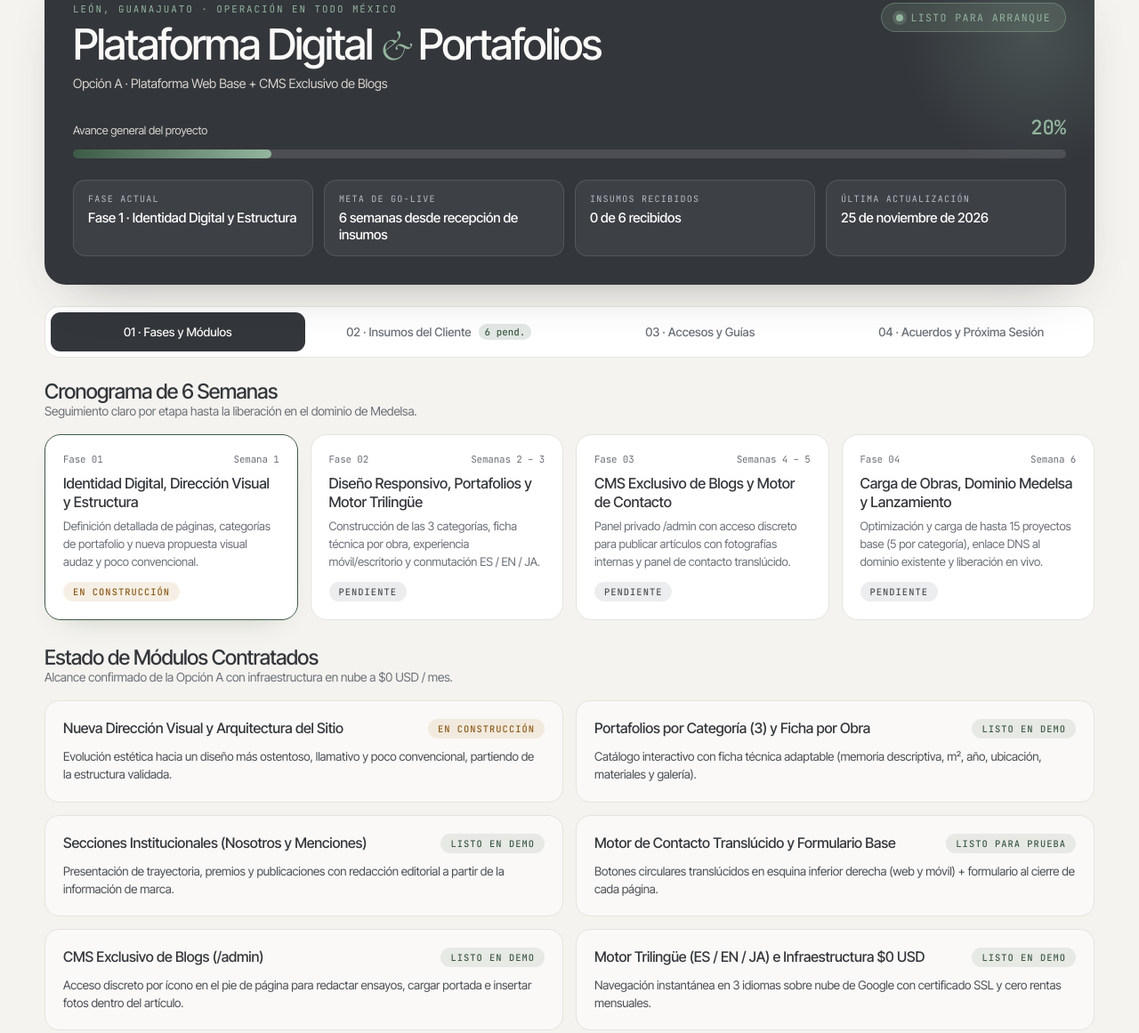
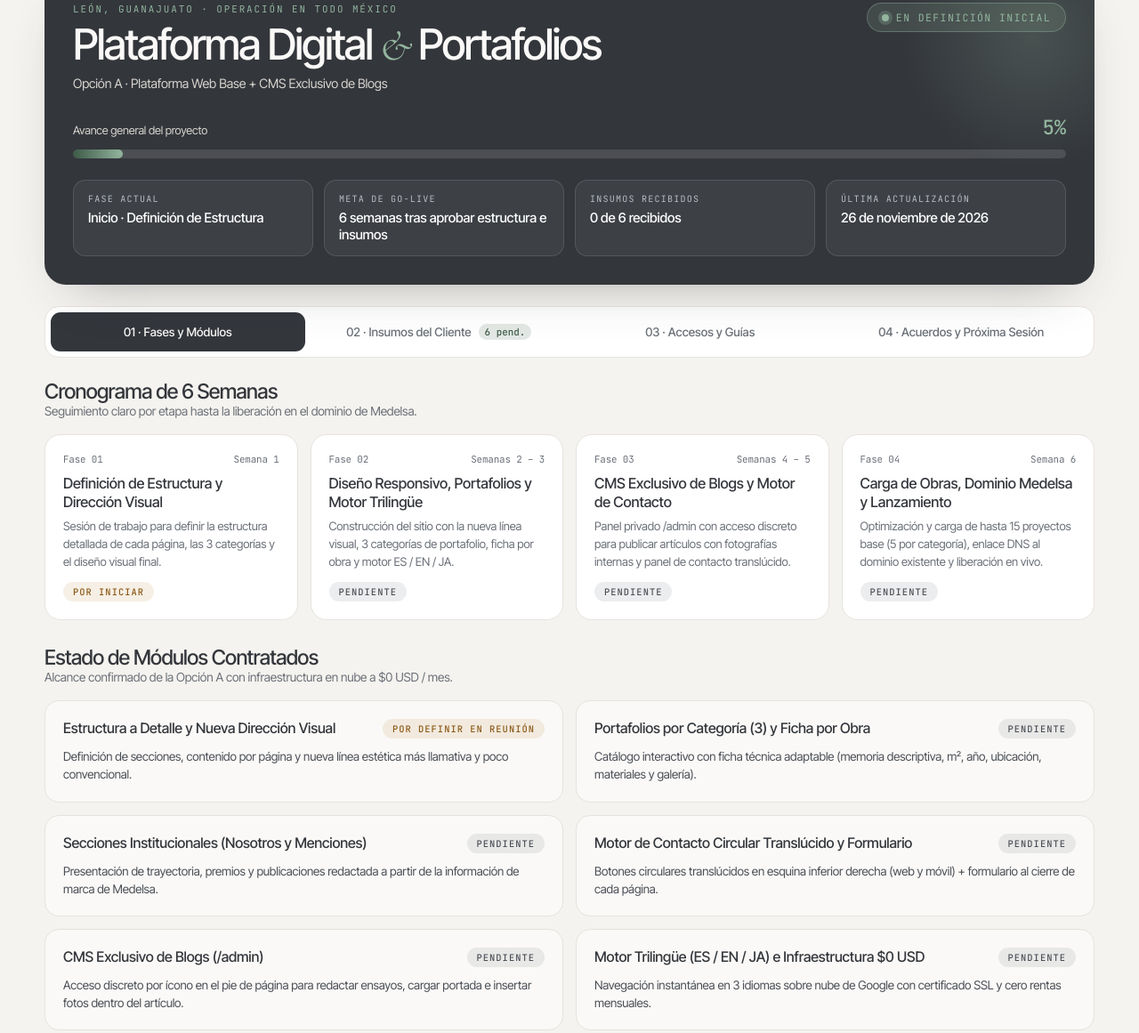
Before and after one commit to andrescorderor/propuesta-medelsa, a plain HTML site: page portal.html in a window 1280 px wide. Shown: the part 132-1293 px from the top of the page at 89% size. Drawn offline with nearby package versions, Linux system fonts and the light colour scheme.

Commit message:
chore: align portal status with pre-kickoff structure definition stage

```diff
--- a/ops-data/client-portal.json
+++ b/ops-data/client-portal.json
@@ -4,12 +4,12 @@
     "projectName": "Plataforma Digital & Portafolios",
     "scopeLabel": "Opción A · Plataforma Web Base + CMS Exclusivo de Blogs",
     "location": "León, Guanajuato · Operación en todo México",
-    "healthStatus": "Listo para Arranque",
-    "healthTone": "green",
-    "lastUpdated": "25 de noviembre de 2026",
-    "progressPercent": 20,
-    "currentPhase": "Fase 1 · Identidad Digital y Estructura",
-    "targetGoLive": "6 semanas desde recepción de insumos",
+    "healthStatus": "En Definición Inicial",
+    "healthTone": "amber",
+    "lastUpdated": "26 de noviembre de 2026",
+    "progressPercent": 5,
+    "currentPhase": "Inicio · Definición de Estructura",
+    "targetGoLive": "6 semanas tras aprobar estructura e insumos",
     "hostingCost": "$0 USD / mes"
   },
   "phases": [
@@ -17,9 +17,9 @@
       "id": "f1",
       "code": "Fase 01",
       "weeks": "Semana 1",
-      "title": "Identidad Digital, Dirección Visual y Estructura",
-      "status": "En Construcción",
-      "summary": "Definición detallada de páginas, categorías de portafolio y nueva propuesta visual audaz y poco convencional."
+      "title": "Definición de Estructura y Dirección Visual",
+      "status": "Por Iniciar",
+      "summary": "Sesión de trabajo para definir la estructura detallada de cada página, las 3 categorías y el diseño visual final."
     },
     {
       "id": "f2",
@@ -27,7 +27,7 @@
       "weeks": "Semanas 2 – 3",
       "title": "Diseño Responsivo, Portafolios y Motor Trilingüe",
       "status": "Pendiente",
-      "summary": "Construcción de las 3 categorías, ficha técnica por obra, experiencia móvil/escritorio y conmutación ES / EN / JA."
+      "summary": "Construcción del sitio con la nueva línea visual, 3 categorías de portafolio, ficha por obra y motor ES / EN / JA."
     },
     {
       "id": "f3",
@@ -49,55 +49,55 @@
   "modules": [
     {
       "id": "m1",
-      "name": "Nueva Dirección Visual y Arquitectura del Sitio",
-      "status": "En Construcción",
-      "detail": "Evolución estética hacia un diseño más ostentoso, llamativo y poco convencional, partiendo de la estructura validada."
+      "name": "Estructura a Detalle y Nueva Dirección Visual",
+      "status": "Por Definir en Reunión",
+      "detail": "Definición de secciones, contenido por página y nueva línea estética más llamativa y poco convencional."
     },
     {
       "id": "m2",
       "name": "Portafolios por Categoría (3) y Ficha por Obra",
-      "status": "Listo en Demo",
+      "status": "Pendiente",
       "detail": "Catálogo interactivo con ficha técnica adaptable (memoria descriptiva, m², año, ubicación, materiales y galería)."
     },
     {
       "id": "m3",
       "name": "Secciones Institucionales (Nosotros y Menciones)",
-      "status": "Listo en Demo",
-      "detail": "Presentación de trayectoria, premios y publicaciones con redacción editorial a partir de la información de marca."
+      "status": "Pendiente",
+      "detail": "Presentación de trayectoria, premios y publicaciones redactada a partir de la información de marca de Medelsa."
     },
     {
       "id": "m4",
-      "name": "Motor de Contacto Translúcido y Formulario Base",
-      "status": "Listo para Prueba",
+      "name": "Motor de Contacto Circular Translúcido y Formulario",
+      "status": "Pendiente",
       "detail": "Botones circulares translúcidos en esquina inferior derecha (web y móvil) + formulario al cierre de cada página."
     },
     {
       "id": "m5",
       "name": "CMS Exclusivo de Blogs (/admin)",
-      "status": "Listo en Demo",
+      "status": "Pendiente",
       "detail": "Acceso discreto por ícono en el pie de página para redactar ensayos, cargar portada e insertar fotos dentro del artículo."
     },
     {
       "id": "m6",
       "name": "Motor Trilingüe (ES / EN / JA) e Infraestructura $0 USD",
-      "status": "Listo en Demo",
+      "status": "Pendiente",
       "detail": "Navegación instantánea en 3 idiomas sobre nube de Google con certificado SSL y cero rentas mensuales."
     }
   ],
   "clientInputs": [
     {
       "id": "in1",
+      "title": "Reunión de Estructura y Dirección Visual",
+      "detail": "Definir en conjunto el mapa de páginas, las 3 categorías y el estilo visual que servirá de base para el diseño final.",
+      "owner": "Dirección Medelsa",
+      "status": "Pendiente"
+    },
+    {
+      "id": "in2",
       "title": "Información de Identidad y Marca",
       "detail": "Logotipo oficial en alta resolución/vector, lineamientos de marca, filosofía y valores para desarrollar el contenido editorial.",
       "owner": "Dirección / Marca Medelsa",
       "status": "Pendiente"
-    },
-    {
-      "id": "in2",
-      "title": "Validación de Estructura y Dirección Visual",
-      "detail": "Confirmación del mapa detallado de secciones y selección de la línea visual de alto impacto con dirección.",
-      "owner": "Dirección Medelsa",
-      "status": "En Revisión"
     },
     {
       "id": "in3",
@@ -130,18 +130,18 @@
   ],
   "links": {
     "demoUrl": "https://architechts.vercel.app/",
-    "demoLabel": "Explorar Prototipo Conceptual",
+    "demoLabel": "Ver Prototipo Conceptual Inicial",
     "proposalUrl": "https://andrescorderor.github.io/propuesta-medelsa/",
     "proposalLabel": "Ver Propuesta Comercial"
   },
   "nextSession": {
-    "title": "Sesión de Definición de Estructura y Dirección Visual",
+    "title": "Sesión de Definición de Estructura y Diseño Final",
     "date": "Por confirmar con el equipo de Medelsa",
-    "format": "Sesión ejecutiva · 45 min (Videollamada o presencial)",
+    "format": "Sesión de trabajo · 45 min (Videollamada o presencial)",
     "agenda": [
-      "Revisar 3 propuestas de dirección visual más audaces, llamativas y poco convencionales.",
-      "Cerrar la estructura sección por sección y confirmar las 3 categorías de portafolio.",
-      "Alinear carpeta de insumos de marca y confirmar al responsable del dominio Medelsa."
+      "Definir a detalle la estructura de páginas y las 3 categorías de portafolio.",
+      "Explorar referencias y definir la nueva dirección visual más llamativa y poco convencional.",
+      "Acordar entrega de información de marca y ubicar al responsable del dominio Medelsa."
     ]
   },
   "agreements": [
@@ -163,7 +163,7 @@
     {
       "date": "Validado",
       "title": "Evolución Estética de Alto Impacto",
-      "detail": "Se diseñará una experiencia visual más ostentosa, llamativa y fuera de lo convencional antes de maquetar las vistas finales."
+      "detail": "Se definirá una propuesta visual más ostentosa, llamativa y fuera de lo convencional antes de maquetar las vistas finales."
     },
     {
       "date": "Validado",
--- a/portal.html
+++ b/portal.html
@@ -797,36 +797,36 @@
           </div>
           <div class="health-pill" id="healthPill">
             <span class="health-dot"></span>
-            <span id="healthText">Listo para Arranque</span>
+            <span id="healthText">En Definición Inicial</span>
           </div>
         </div>
 
         <div class="progress-block">
           <div class="progress-head">
             <span class="progress-label">Avance general del proyecto</span>
-            <span class="progress-pct" id="progressPct">20%</span>
+            <span class="progress-pct" id="progressPct">5%</span>
           </div>
           <div class="progress-track">
-            <div class="progress-fill" id="progressFill" style="width: 20%"></div>
+            <div class="progress-fill" id="progressFill" style="width: 5%"></div>
           </div>
         </div>
 
         <div class="kpi-grid">
           <div class="kpi-item">
             <small>Fase Actual</small>
-            <strong id="kpiPhase">Fase 1 · Identidad y Estructura</strong>
+            <strong id="kpiPhase">Inicio · Definición de Estructura</strong>
           </div>
           <div class="kpi-item">
             <small>Meta de Go-Live</small>
-            <strong id="kpiGoLive">6 semanas desde insumos</strong>
+            <strong id="kpiGoLive">6 semanas tras aprobar estructura e insumos</strong>
           </div>
           <div class="kpi-item">
             <small>Insumos Recibidos</small>
-            <strong id="kpiInputs">0 de 6 insumos</strong>
+            <strong id="kpiInputs">0 de 6 recibidos</strong>
           </div>
           <div class="kpi-item">
             <small>Última Actualización</small>
-            <strong id="kpiUpdated">25 de noviembre de 2026</strong>
+            <strong id="kpiUpdated">26 de noviembre de 2026</strong>
           </div>
         </div>
       </section>
@@ -1080,31 +1080,31 @@
           projectName: "Plataforma Digital & Portafolios",
           scopeLabel: "Opción A · Plataforma Web Base + CMS Exclusivo de Blogs",
           location: "León, Guanajuato · Operación en todo México",
-          healthStatus: "Listo para Arranque",
-          healthTone: "green",
-          lastUpdated: "25 de noviembre de 2026",
-          progressPercent: 20,
-          currentPhase: "Fase 1 · Identidad Digital y Estructura",
-          targetGoLive: "6 semanas desde recepción de insumos",
+          healthStatus: "En Definición Inicial",
+          healthTone: "amber",
+          lastUpdated: "26 de noviembre de 2026",
+          progressPercent: 5,
+          currentPhase: "Inicio · Definición de Estructura",
+          targetGoLive: "6 semanas tras aprobar estructura e insumos",
           hostingCost: "$0 USD / mes"
         },
         phases: [
-          { id: "f1", code: "Fase 01", weeks: "Semana 1", title: "Identidad Digital, Dirección Visual y Estructura", status: "En Construcción", summary: "Definición detallada de páginas, categorías de portafolio y nueva propuesta visual audaz y poco convencional." },
-          { id: "f2", code: "Fase 02", weeks: "Semanas 2 – 3", title: "Diseño Responsivo, Portafolios y Motor Trilingüe", status: "Pendiente", summary: "Construcción de las 3 categorías, ficha técnica por obra, experiencia móvil/escritorio y conmutación ES / EN / JA." },
+          { id: "f1", code: "Fase 01", weeks: "Semana 1", title: "Definición de Estructura y Dirección Visual", status: "Por Iniciar", summary: "Sesión de trabajo para definir la estructura detallada de cada página, las 3 categorías y el diseño visual final." },
+          { id: "f2", code: "Fase 02", weeks: "Semanas 2 – 3", title: "Diseño Responsivo, Portafolios y Motor Trilingüe", status: "Pendiente", summary: "Construcción del sitio con la nueva línea visual, 3 categorías de portafolio, ficha por obra y motor ES / EN / JA." },
           { id: "f3", code: "Fase 03", weeks: "Semanas 4 – 5", title: "CMS Exclusivo de Blogs y Motor de Contacto", status: "Pendiente", summary: "Panel privado /admin con acceso discreto para publicar artículos con fotografías internas y panel de contacto translúcido." },
           { id: "f4", code: "Fase 04", weeks: "Semana 6", title: "Carga de Obras, Dominio Medelsa y Lanzamiento", status: "Pendiente", summary: "Optimización y carga de hasta 15 proyectos base (5 por categoría), enlace DNS al dominio existente y liberación en vivo." }
         ],
         modules: [
-          { id: "m1", name: "Nueva Dirección Visual y Arquitectura del Sitio", status: "En Construcción", detail: "Evolución estética hacia un diseño más ostentoso, llamativo y poco convencional, partiendo de la estructura validada." },
-          { id: "m2", name: "Portafolios por Categoría (3) y Ficha por Obra", status: "Listo en Demo", detail: "Catálogo interactivo con ficha técnica adaptable (memoria descriptiva, m², año, ubicación, materiales y galería)." },
-          { id: "m3", name: "Secciones Institucionales (Nosotros y Menciones)", status: "Listo en Demo", detail: "Presentación de trayectoria, premios y publicaciones con redacción editorial a partir de la información de marca." },
-          { id: "m4", name: "Motor de Contacto Translúcido y Formulario Base", status: "Listo para Prueba", detail: "Botones circulares translúcidos en esquina inferior derecha (web y móvil) + formulario al cierre de cada página." },
-          { id: "m5", name: "CMS Exclusivo de Blogs (/admin)", status: "Listo en Demo", detail: "Acceso discreto por ícono en el pie de página para redactar ensayos, cargar portada e insertar fotos dentro del artículo." },
-          { id: "m6", name: "Motor Trilingüe (ES / EN / JA) e Infraestructura $0 USD", status: "Listo en Demo", detail: "Navegación instantánea en 3 idiomas sobre nube de Google con certificado SSL y cero rentas mensuales." }
+          { id: "m1", name: "Estructura a Detalle y Nueva Dirección Visual", status: "Por Definir en Reunión", detail: "Definición de secciones, contenido por página y nueva línea estética más llamativa y poco convencional." },
+          { id: "m2", name: "Portafolios por Categoría (3) y Ficha por Obra", status: "Pendiente", detail: "Catálogo interactivo con ficha técnica adaptable (memoria descriptiva, m², año, ubicación, materiales y galería)." },
+          { id: "m3", name: "Secciones Institucionales (Nosotros y Menciones)", status: "Pendiente", detail: "Presentación de trayectoria, premios y publicaciones redactada a partir de la información de marca de Medelsa." },
+          { id: "m4", name: "Motor de Contacto Circular Translúcido y Formulario", status: "Pendiente", detail: "Botones circulares translúcidos en esquina inferior derecha (web y móvil) + formulario al cierre de cada página." },
+          { id: "m5", name: "CMS Exclusivo de Blogs (/admin)", status: "Pendiente", detail: "Acceso discreto por ícono en el pie de página para redactar ensayos, cargar portada e insertar fotos dentro del artículo." },
+          { id: "m6", name: "Motor Trilingüe (ES / EN / JA) e Infraestructura $0 USD", status: "Pendiente", detail: "Navegación instantánea en 3 idiomas sobre nube de Google con certificado SSL y cero rentas mensuales." }
         ],
         clientInputs: [
-          { id: "in1", title: "Información de Identidad y Marca", detail: "Logotipo oficial en alta resolución/vector, lineamientos de marca, filosofía y valores para desarrollar el contenido editorial.", owner: "Dirección / Marca Medelsa", status: "Pendiente" },
-          { id: "in2", title: "Validación de Estructura y Dirección Visual", detail: "Confirmación del mapa detallado de secciones y selección de la línea visual de alto impacto con dirección.", owner: "Dirección Medelsa", status: "En Revisión" },
+          { id: "in1", title: "Reunión de Estructura y Dirección Visual", detail: "Definir en conjunto el mapa de páginas, las 3 categorías y el estilo visual que servirá de base para el diseño final.", owner: "Dirección Medelsa", status: "Pendiente" },
+          { id: "in2", title: "Información de Identidad y Marca", detail: "Logotipo oficial en alta resolución/vector, lineamientos de marca, filosofía y valores para desarrollar el contenido editorial.", owner: "Dirección / Marca Medelsa", status: "Pendiente" },
           { id: "in3", title: "Definición de Categorías y Material por Proyecto", detail: "Confirmar las 3 categorías de portafolio y definir fotografías/datos disponibles por obra (hasta 5 proyectos por categoría).", owner: "Equipo de Proyectos Medelsa", status: "Pendiente" },
           { id: "in4", title: "Contacto / Acceso del Dominio Existente de Medelsa", detail: "Identificar quién administra el dominio actual utilizado en los correos corporativos para apuntar los registros DNS.", owner: "Administración / TI Medelsa", status: "Pendiente" },
           { id: "in5", title: "Canales Oficiales de Contacto y Aviso de Privacidad", detail: "Confirmar número de WhatsApp y/o correo receptor de prospectos, así como razón social para el aviso legal.", owner: "Área Comercial Medelsa", status: "Pendiente" },
@@ -1112,18 +1112,18 @@
         ],
         links: {
           demoUrl: "https://architechts.vercel.app/",
-          demoLabel: "Explorar Prototipo Conceptual",
+          demoLabel: "Ver Prototipo Conceptual Inicial",
           proposalUrl: "https://andrescorderor.github.io/propuesta-medelsa/",
           proposalLabel: "Ver Propuesta Comercial"
         },
         nextSession: {
-          title: "Sesión de Definición de Estructura y Dirección Visual",
+          title: "Sesión de Definición de Estructura y Diseño Final",
           date: "Por confirmar con el equipo de Medelsa",
-          format: "Sesión ejecutiva · 45 min (Videollamada o presencial)",
+          format: "Sesión de trabajo · 45 min (Videollamada o presencial)",
           agenda: [
-            "Revisar 3 propuestas de dirección visual más audaces, llamativas y poco convencionales.",
-            "Cerrar la estructura sección por sección y confirmar las 3 categorías de portafolio.",
-            "Alinear carpeta de insumos de marca y confirmar al responsable del dominio Medelsa."
+            "Definir a detalle la estructura de páginas y las 3 categorías de portafolio.",
+            "Explorar referencias y definir la nueva dirección visual más llamativa y poco convencional.",
+            "Acordar entrega de información de marca y ubicar al responsable del dominio Medelsa."
           ]
         },
         agreements: [
@@ -1147,7 +1147,7 @@
       function badgeClass(status) {
         const s = (status || "").toLowerCase();
         if (s.includes("aprobado") || s.includes("recibido") || s.includes("listo") || s.includes("validado")) return "st-green";
-        if (s.includes("construcción") || s.includes("revisión") || s.includes("curso")) return "st-amber";
+        if (s.includes("construcción") || s.includes("revisión") || s.includes("curso") || s.includes("por iniciar") || s.includes("por definir")) return "st-amber";
         return "st-slate";
       }
 
```
